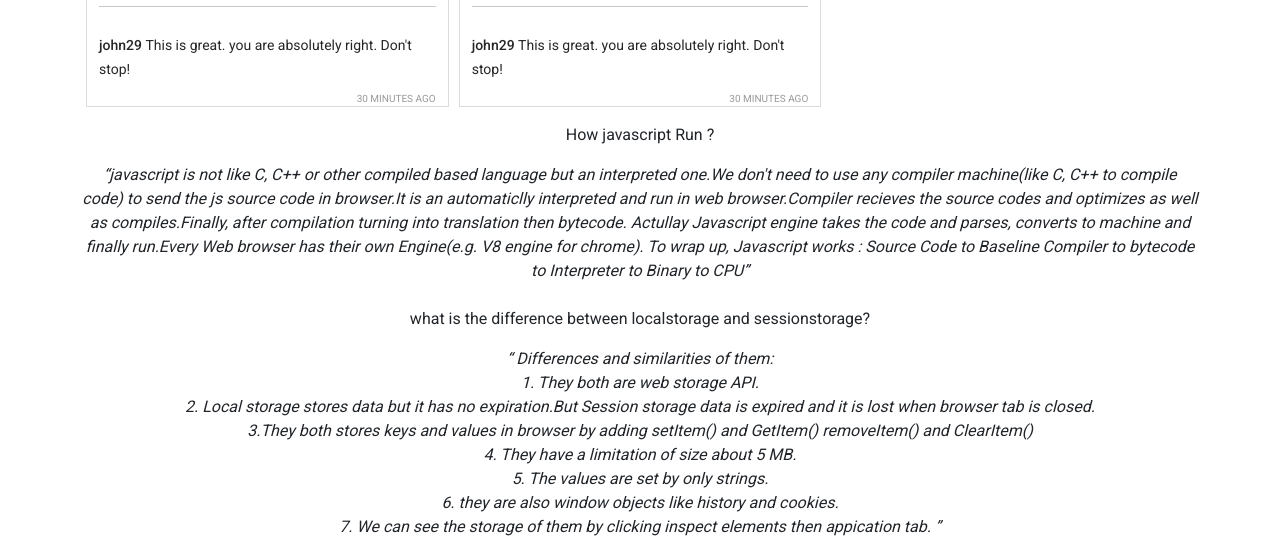
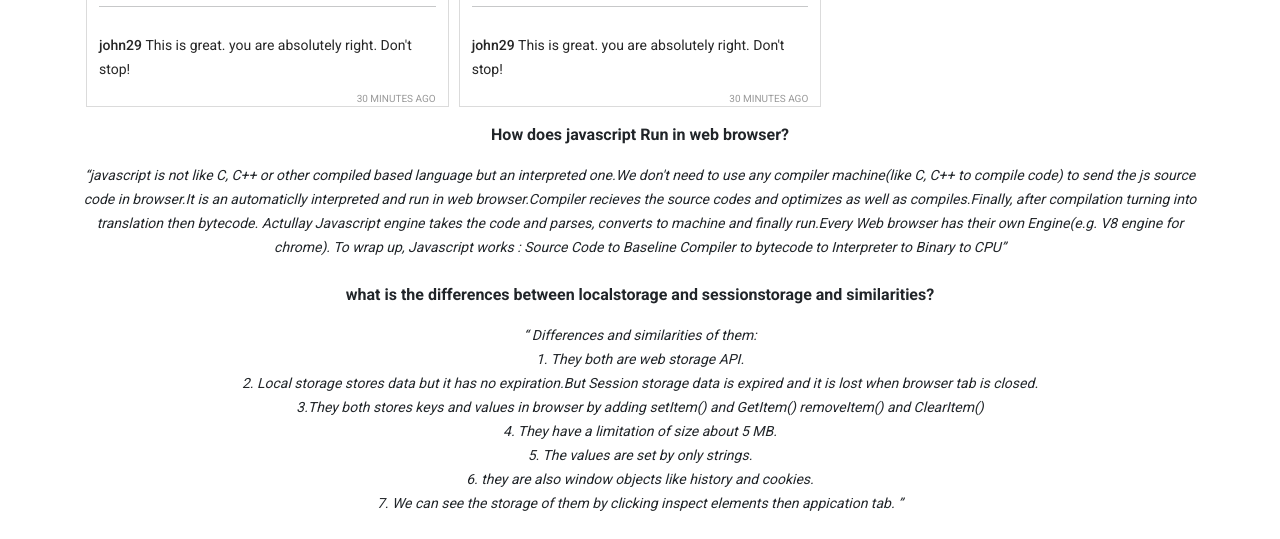
Before and after one commit to developermkarim/debugging-project-p.hero, a plain HTML site: page index.html in a window 1280 px wide. Shown: the part 1425-1964 px from the top of the page. After the commit the page ends 1940 px from the top, so only its background shows below. Drawn offline with nearby package versions, Linux system fonts and the light colour scheme.

Commit message:
final updated project

```diff
--- a/index.html
+++ b/index.html
@@ -83,19 +83,19 @@
         <section class="container text-center">
 
             <div class="first-question">
-                <p>How javascript Run ?</p>
+                <p><b> How does javascript Run in web browser?</b></p>
             </div>
             <div class="first-answer">
-                <q>javascript is not like C, C++ or other compiled based language but an interpreted one.We don't need to use any compiler machine(like C, C++ to compile code) to send the js source code in browser.It is an automaticlly interpreted and run in web browser.Compiler recieves the source codes and optimizes as well as compiles.Finally, after compilation turning into translation then bytecode.
-                    Actullay Javascript engine takes the code and parses, converts to machine and finally run.Every Web browser has their own Engine(e.g. V8 engine for chrome). To wrap up, Javascript works : Source Code to Baseline Compiler to bytecode to Interpreter to Binary to CPU</q>
+               <small> <q>javascript is not like C, C++ or other compiled based language but an interpreted one.We don't need to use any compiler machine(like C, C++ to compile code) to send the js source code in browser.It is an automaticlly interpreted and run in web browser.Compiler recieves the source codes and optimizes as well as compiles.Finally, after compilation turning into translation then bytecode.
+                    Actullay Javascript engine takes the code and parses, converts to machine and finally run.Every Web browser has their own Engine(e.g. V8 engine for chrome). To wrap up, Javascript works : Source Code to Baseline Compiler to bytecode to Interpreter to Binary to CPU</q></small>
             </div>
 <br>
 
             <div class="second-question">
-                <p>what is the difference between localstorage and sessionstorage?</p>
+                <p><b> what is the differences between localstorage and sessionstorage and similarities?</b></p>
             </div>
             <div class="second-answer">
-                <q> Differences and similarities of them: <br>
+               <small> <q> Differences and similarities of them: <br>
                     1. They both are web storage API. <br>
                     2. Local storage stores data but it has no expiration.But Session storage data is expired and it is lost when browser tab is closed. <br>
                     3.They both stores keys and values in browser by adding setItem() and GetItem() removeItem() and ClearItem() <br>
@@ -103,7 +103,7 @@
                     5. The values are set by only strings. <br>
                     6. they are also window objects like history and cookies. <br>
                     7. We can see the storage of them by clicking inspect elements then appication tab.
-                </q>
+                </q></small>
             </div>
 
         </section>
```
